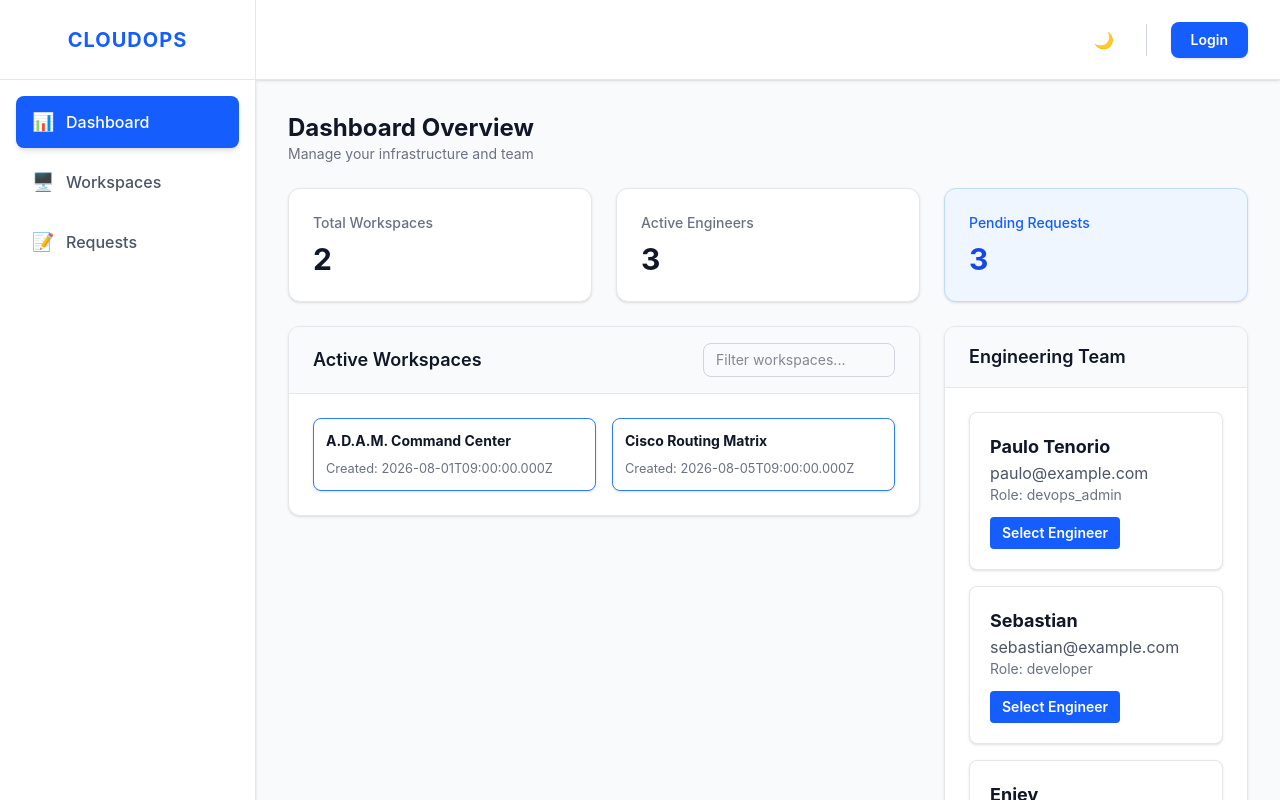
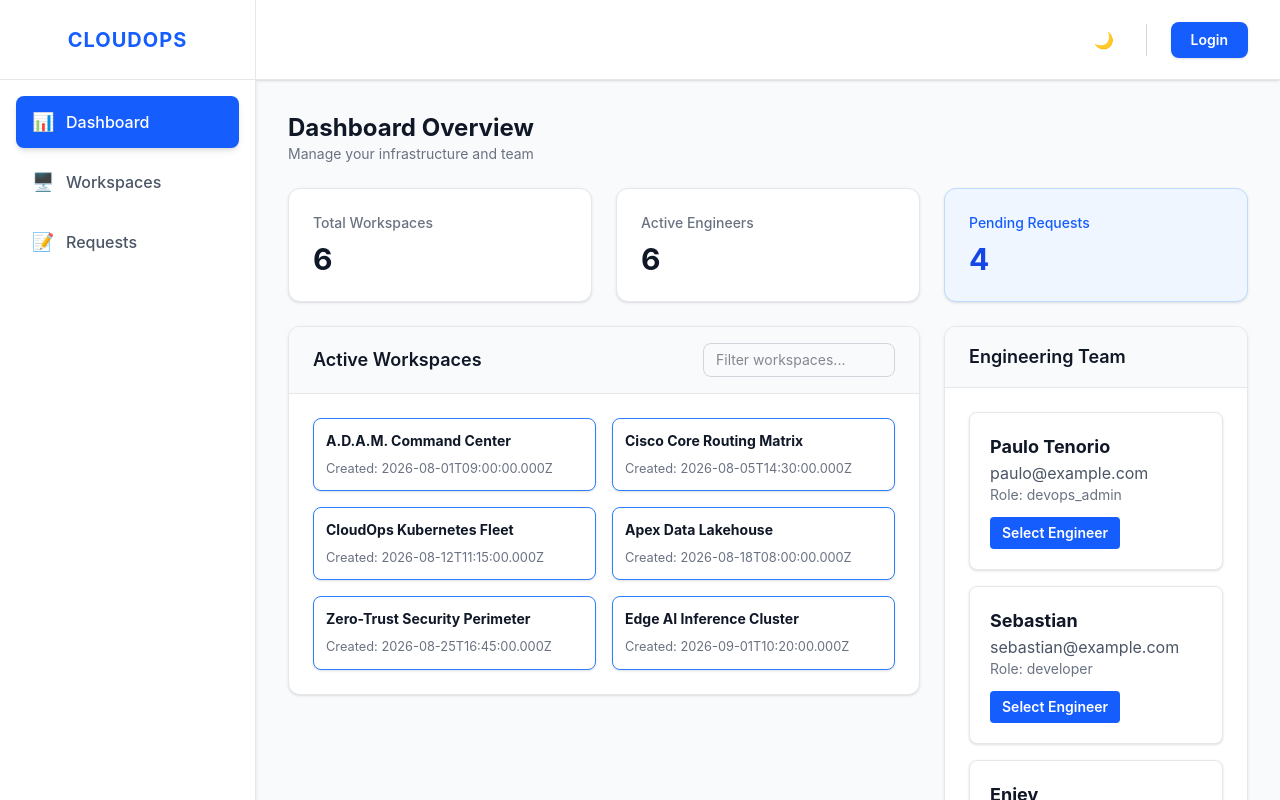
Before and after one commit to papap7/itelect4-project-paulot, a React (Vite) app: page / in a window 1280 px wide. Built offline with nearby package versions, Linux system fonts and the light colour scheme; data requests are answered from the project's data file.

Commit message:
feat: recreate mock dataset and configure concurrent dev server

```diff
--- a/db.json
+++ b/db.json
@@ -3,14 +3,38 @@
     {
       "id": "101",
       "title": "A.D.A.M. Command Center",
-      "description": "Accident Detection Backend Infrastructure",
+      "description": "Accident Detection & Autonomous Monitoring real-time telemetry backend infrastructure.",
       "createdAt": "2026-08-01T09:00:00.000Z"
     },
     {
       "id": "102",
-      "title": "Cisco Routing Matrix",
-      "description": "Inter-VLAN setups and DHCPv4 routing pools",
-      "createdAt": "2026-08-05T09:00:00.000Z"
+      "title": "Cisco Core Routing Matrix",
+      "description": "Multi-VLAN core routing architecture, BGP peering, and redundant DHCPv4 server pools.",
+      "createdAt": "2026-08-05T14:30:00.000Z"
+    },
+    {
+      "id": "103",
+      "title": "CloudOps Kubernetes Fleet",
+      "description": "Production multi-region AWS EKS cluster hosting containerized microservices and service mesh.",
+      "createdAt": "2026-08-12T11:15:00.000Z"
+    },
+    {
+      "id": "104",
+      "title": "Apex Data Lakehouse",
+      "description": "Distributed data analytics pipeline powered by Apache Kafka, Spark streaming, and S3 vaults.",
+      "createdAt": "2026-08-18T08:00:00.000Z"
+    },
+    {
+      "id": "105",
+      "title": "Zero-Trust Security Perimeter",
+      "description": "Cloudflare Tunnel ingress gateways, automated IAM role policies, and WireGuard VPN tunnels.",
+      "createdAt": "2026-08-25T16:45:00.000Z"
+    },
+    {
+      "id": "106",
+      "title": "Edge AI Inference Cluster",
+      "description": "Ultra-low latency GPU cluster hosting vision models, Triton inference pods, and vLLM workers.",
+      "createdAt": "2026-09-01T10:20:00.000Z"
     }
   ],
   "requests": [
@@ -18,25 +42,81 @@
       "id": "5001",
       "engineerId": 1,
       "workspaceId": 101,
-      "resourceType": "Node.js Server",
-      "status": "Pending Review",
-      "requestedAt": "2026-08-10T09:00:00.000Z"
+      "resourceType": "Node.js Realtime Socket Server",
+      "status": "Active",
+      "requestedAt": "2026-08-02T10:00:00.000Z"
     },
     {
+      "id": "5002",
+      "engineerId": 3,
+      "workspaceId": 102,
+      "resourceType": "Cisco Catalyst 9300 Core Switch Pool",
+      "status": "Active",
+      "requestedAt": "2026-08-06T11:20:00.000Z"
+    },
+    {
+      "id": "5003",
+      "engineerId": 2,
+      "workspaceId": 103,
+      "resourceType": "AWS EKS Managed Node Group (m6i.2xlarge)",
+      "status": "Active",
+      "requestedAt": "2026-08-14T09:15:00.000Z"
+    },
+    {
+      "id": "5004",
+      "engineerId": 6,
+      "workspaceId": 104,
+      "resourceType": "Snowflake Snowpipe Auto-Ingest",
+      "status": "Terminated",
+      "requestedAt": "2026-08-20T13:40:00.000Z"
+    },
+    {
+      "id": "5005",
+      "engineerId": 2,
+      "workspaceId": 106,
+      "resourceType": "Triton Model Inference Pod (DirectML)",
+      "status": "Failed",
+      "requestedAt": "2026-08-24T18:10:00.000Z"
+    },
+    {
+      "id": "5006",
+      "engineerId": 1,
+      "workspaceId": 104,
+      "resourceType": "Apache Kafka 3-Node Event Stream",
+      "status": "Provisioning",
+      "requestedAt": "2026-08-29T08:30:00.000Z"
+    },
+    {
+      "id": "5007",
+      "engineerId": 4,
+      "workspaceId": 106,
+      "resourceType": "NVIDIA A100 Tensor Core 80GB GPU",
+      "status": "Pending Review",
+      "requestedAt": "2026-09-02T11:15:20.000Z"
+    },
+    {
+      "id": "5008",
       "engineerId": 1,
       "workspaceId": 101,
-      "resourceType": "AWS Ec2 Instance",
+      "resourceType": "AWS RDS Multi-AZ PostgreSQL 16",
       "status": "Pending Review",
-      "requestedAt": "2026-08-22T11:35:28.217Z",
-      "id": "mb4CFD19SaE"
+      "requestedAt": "2026-09-04T15:22:45.000Z"
     },
     {
-      "engineerId": 1,
-      "workspaceId": 101,
-      "resourceType": "AWS Lambda",
+      "id": "5009",
+      "engineerId": 5,
+      "workspaceId": 103,
+      "resourceType": "Redis Cluster 7.2 Sentinel In-Memory Cache",
       "status": "Pending Review",
-      "requestedAt": "2026-08-22T12:04:54.364Z",
-      "id": "4-iUEJFaGgA"
+      "requestedAt": "2026-09-05T14:05:10.000Z"
+    },
+    {
+      "id": "5010",
+      "engineerId": 3,
+      "workspaceId": 105,
+      "resourceType": "Cloudflare Zero-Trust Ingress Gateway",
+      "status": "Pending Review",
+      "requestedAt": "2026-09-06T09:30:00.000Z"
     }
   ],
   "$schema": "./node_modules/json-server/schema.json"
--- a/package.json
+++ b/package.json
@@ -4,7 +4,8 @@
   "version": "0.0.0",
   "type": "module",
   "scripts": {
-    "dev": "vite",
+    "dev": "concurrently -n \"api,vite\" -c \"blue,magenta\" \"npm run api\" \"npm run dev:client\"",
+    "dev:client": "vite",
     "api": "json-server db.json --port 3001",
     "build": "tsc -b && vite build",
     "lint": "eslint .",
@@ -27,6 +28,7 @@
     "@types/react": "^19.2.17",
     "@types/react-dom": "^19.2.3",
     "@vitejs/plugin-react": "^6.0.3",
+    "concurrently": "^10.0.5",
     "eslint": "^10.6.0",
     "eslint-plugin-react-hooks": "^7.1.1",
     "eslint-plugin-react-refresh": "^0.5.3",
--- a/src/components/RequestBadge.tsx
+++ b/src/components/RequestBadge.tsx
@@ -6,17 +6,39 @@ interface RequestBadgeProps {
 }
 
 const RequestBadge: React.FC<RequestBadgeProps> = ({ request, children }) => {
+  const getStatusStyle = (status: string) => {
+    switch (status) {
+      case "Active":
+        return "bg-emerald-100 text-emerald-800 dark:bg-emerald-950/60 dark:text-emerald-300 border border-emerald-300 dark:border-emerald-800";
+      case "Provisioning":
+        return "bg-blue-100 text-blue-800 dark:bg-blue-950/60 dark:text-blue-300 border border-blue-300 dark:border-blue-800";
+      case "Pending Review":
+        return "bg-amber-100 text-amber-800 dark:bg-amber-950/60 dark:text-amber-300 border border-amber-300 dark:border-amber-800";
+      case "Failed":
+        return "bg-red-100 text-red-800 dark:bg-red-950/60 dark:text-red-300 border border-red-300 dark:border-red-800";
+      case "Terminated":
+        return "bg-gray-100 text-gray-700 dark:bg-gray-800 dark:text-gray-400 border border-gray-300 dark:border-gray-700";
+      default:
+        return "bg-gray-100 text-gray-800 dark:bg-gray-800 dark:text-gray-300 border border-gray-300 dark:border-gray-700";
+    }
+  };
+
   return (
-    <div className="rounded-lg bg-gray-100 p-4 shadow-sm dark:bg-gray-700 mt-4">
-      <p className="text-gray-800 dark:text-gray-200">
-        <strong className="font-semibold">Resource:</strong> {request.resourceType}
-      </p>
-      <p className="text-gray-800 dark:text-gray-200">
-        <strong className="font-semibold">Status Code:</strong> {request.status}
-      </p>
-      <div className="mt-2 text-green-600 dark:text-green-400 font-medium">
-        {children}
+    <div className="rounded-xl border border-gray-200 bg-white p-4 shadow-sm dark:border-gray-800 dark:bg-gray-800/80">
+      <div className="flex items-start justify-between gap-3">
+        <div>
+          <p className="text-xs font-semibold uppercase tracking-wider text-gray-400 dark:text-gray-500">
+            Request #{request.id}
+          </p>
+          <h4 className="text-base font-bold text-gray-900 dark:text-white mt-0.5">
+            {request.resourceType}
+          </h4>
+        </div>
+        <span className={`inline-flex items-center px-2.5 py-0.5 rounded-full text-xs font-semibold ${getStatusStyle(request.status)}`}>
+          {request.status}
+        </span>
       </div>
+      <div>{children}</div>
     </div>
   );
 };
--- a/src/data/mockData.ts
+++ b/src/data/mockData.ts
@@ -4,5 +4,8 @@ import { EngineerRole } from "../types/index";
 export const mockEngineers: Engineer[] = [
   { id: 1, name: "Paulo Tenorio", email: "paulo@example.com", role: EngineerRole.DevOpsAdmin, isActive: true },
   { id: 2, name: "Sebastian", email: "sebastian@example.com", role: EngineerRole.Developer, isActive: true },
-  { id: 3, name: "Enjey", email: "enjey@example.com", role: EngineerRole.NetworkAdmin, isActive: true }
+  { id: 3, name: "Enjey", email: "enjey@example.com", role: EngineerRole.NetworkAdmin, isActive: true },
+  { id: 4, name: "Sophia Martinez", email: "sophia.m@example.com", role: EngineerRole.DevOpsAdmin, isActive: true },
+  { id: 5, name: "Liam Vance", email: "liam.v@example.com", role: EngineerRole.Developer, isActive: true },
+  { id: 6, name: "Chloe Chen", email: "chloe.c@example.com", role: EngineerRole.NetworkAdmin, isActive: true }
 ];
--- a/src/hooks/usePrevious.ts
+++ b/src/hooks/usePrevious.ts
@@ -9,6 +9,7 @@ function usePrevious<T>(value: T): T | undefined {
     ref.current = value;
   }, [value]);
 
+  // eslint-disable-next-line react-hooks/refs
   return ref.current;
 }
 
--- a/src/pages/DashboardPage.tsx
+++ b/src/pages/DashboardPage.tsx
@@ -23,7 +23,7 @@ function DashboardPage() {
     queryFn: fetchRequests,
   });
 
-  const latestRequest = requests.length > 0 ? requests[0] : null;
+  const latestRequest = requests.length > 0 ? requests[requests.length - 1] : null;
   const pendingRequestsCount = requests.filter(r => r.status === "Pending Review").length;
 
   const searchTerm = useUiStore((state) => state.searchTerm);
--- a/src/pages/RequestsPage.tsx
+++ b/src/pages/RequestsPage.tsx
@@ -1,16 +1,22 @@
 import { useState } from "react";
 import { useQuery, useMutation, useQueryClient } from "@tanstack/react-query";
 import RequestBadge from "../components/RequestBadge";
-import type { ApiRequest } from "../types/index";
-import { fetchRequests, createRequest } from "../api/client";
+import type { ApiRequest, ApiWorkspace } from "../types/index";
+import { fetchRequests, createRequest, fetchWorkspaces } from "../api/client";
 
 function RequestsPage() {
   const [resourceType, setResourceType] = useState<string>("");
+  const [selectedWorkspaceId, setSelectedWorkspaceId] = useState<number>(101);
   const queryClient = useQueryClient();
 
   const { data: requests = [], isPending, isError } = useQuery<ApiRequest[]>({
     queryKey: ["requests"],
     queryFn: fetchRequests,
+  });
+
+  const { data: workspaces = [] } = useQuery<ApiWorkspace[]>({
+    queryKey: ["workspaces"],
+    queryFn: fetchWorkspaces,
   });
 
   const addRequest = useMutation({
@@ -24,7 +30,7 @@ function RequestsPage() {
   const handleAdd = (): void => {
     addRequest.mutate({
       engineerId: 1,
-      workspaceId: 101,
+      workspaceId: selectedWorkspaceId,
       resourceType: resourceType,
       status: "Pending Review",
       requestedAt: new Date().toISOString(),
@@ -84,11 +90,17 @@ function RequestsPage() {
                 <label className="block text-sm font-medium text-gray-700 dark:text-gray-300 mb-1">
                   Target Workspace
                 </label>
-                <select className="w-full rounded-lg border border-gray-300 p-2.5 text-sm focus:border-blue-500 focus:ring-1 focus:ring-blue-500 focus:outline-none dark:border-gray-700 dark:bg-gray-800 dark:text-white bg-white dark:bg-gray-800 text-gray-500">
-                  <option>101 - A.D.A.M. Command Center</option>
-                  <option>102 - Cisco Routing Matrix</option>
+                <select
+                  value={selectedWorkspaceId}
+                  onChange={(e) => setSelectedWorkspaceId(Number(e.target.value))}
+                  className="w-full rounded-lg border border-gray-300 p-2.5 text-sm focus:border-blue-500 focus:ring-1 focus:ring-blue-500 focus:outline-none dark:border-gray-700 dark:bg-gray-800 dark:text-white"
+                >
+                  {workspaces.map((ws) => (
+                    <option key={ws.id} value={ws.id}>
+                      {ws.id} - {ws.title}
+                    </option>
+                  ))}
                 </select>
-                <p className="mt-1 text-xs text-gray-500">(Hardcoded for demo)</p>
               </div>
 
               {addRequest.isError && (
```
Also changed, not shown: 1 other file (tests, documents, lock files or other folders).
